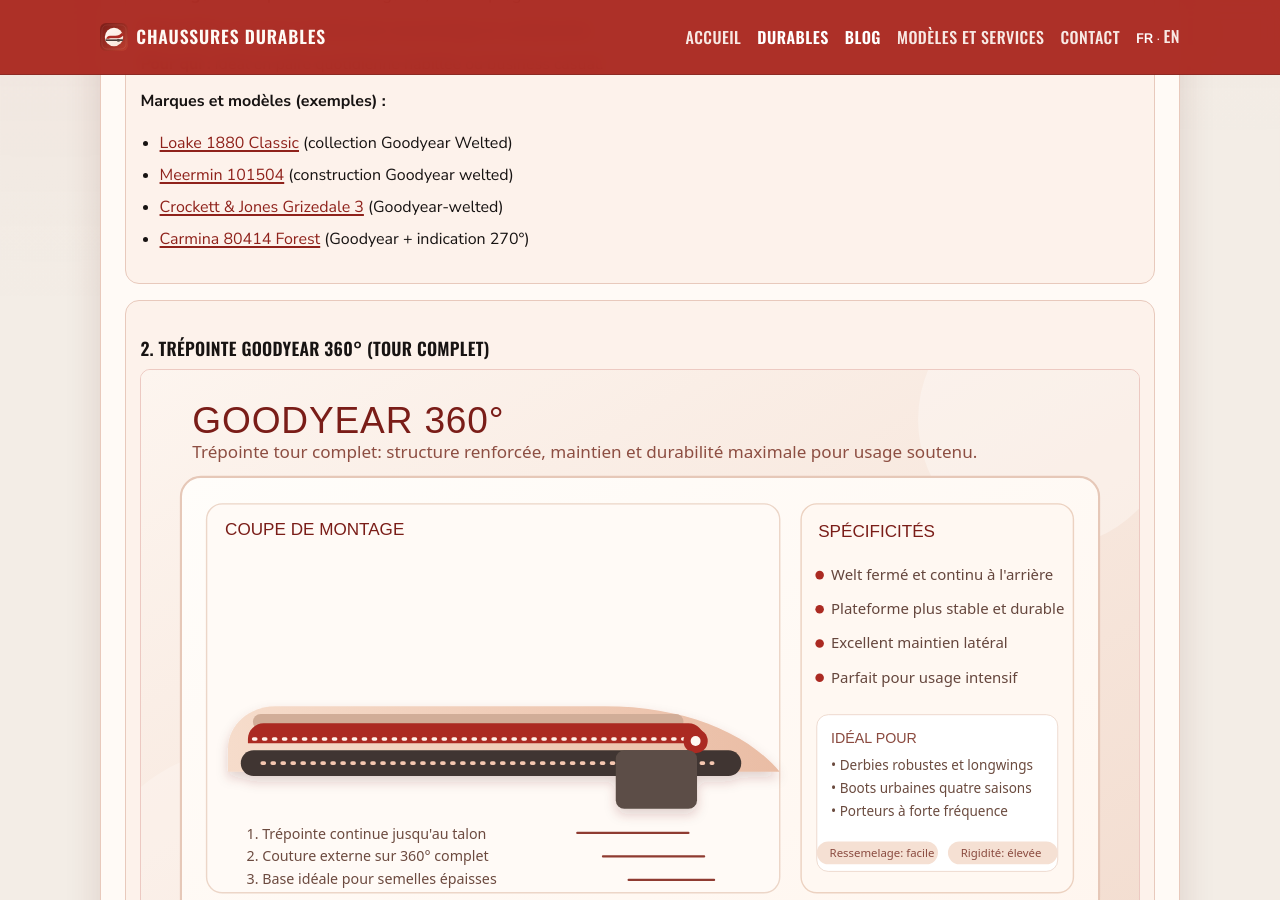
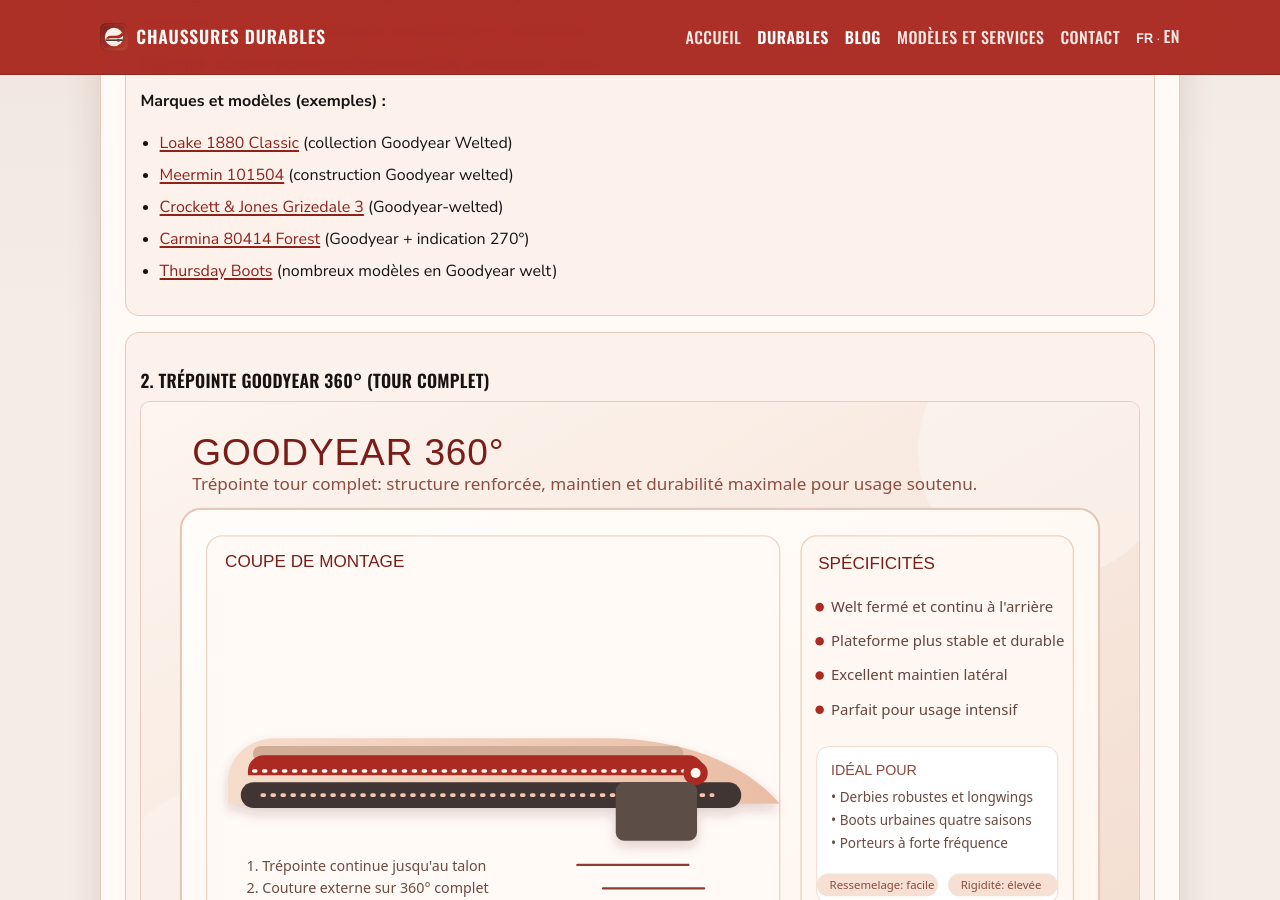
Before and after one commit to jphenri/chaussures-durables, a Jekyll site: the page built from chaussures-durables.md, in a window 1280 px wide and 900 px high, scrolled down 1644 px. Built offline with Jekyll 4.4.1, drawn with Linux system fonts in a browser that asks for light colours; some of the changed text lies outside the part shown.

Commit message:
new image and update text

```diff
--- a/chaussures-durables.md
+++ b/chaussures-durables.md
@@ -58,6 +58,7 @@
       <li><a href="https://int.meermin.com/products/101504-black-grain-e">Meermin 101504</a> (construction Goodyear welted)</li>
       <li><a href="https://us.crockettandjones.com/products/grizedale-3-darkbrown-waterproof-sides">Crockett & Jones Grizedale 3</a> (Goodyear-welted)</li>
       <li><a href="https://www.carminashoemaker.com/en/norwegian-shoes-brown-lama-80414">Carmina 80414 Forest</a> (Goodyear + indication 270°)</li>
+      <li><a href="https://www.thursdayboots.com/">Thursday Boots</a> (nombreux modèles en Goodyear welt)</li>
     </ul>
   </article>
 
@@ -92,6 +93,7 @@
       <li><a href="https://trickers.com/products/stow-country-boot-marron-antique">Tricker’s Stow Country Boot</a> (storm welt mentionné)</li>
       <li><a href="https://www.carminashoemaker.com/en/derby-shoes-women-black-antique-1525">Carmina Plain Toe Derby 1525 Oscaria</a> (storm welted + Goodyear)</li>
       <li><a href="https://stefanobemer.com/products/chocolate-brown-chukka-boots-c7391">Stefano Bemer Chukka C7391</a> (storm welt construction)</li>
+      <li><a href="https://www.redwingshoes.com/">Red Wing Shoes</a> (boots durables, certains modèles en storm welt / welt renforcé)</li>
     </ul>
   </article>
 
```
Also changed, not shown: assets/img/atelier-cordonnerie.svg, assets/img/atelier-cordonnerie.svg.png (added).
